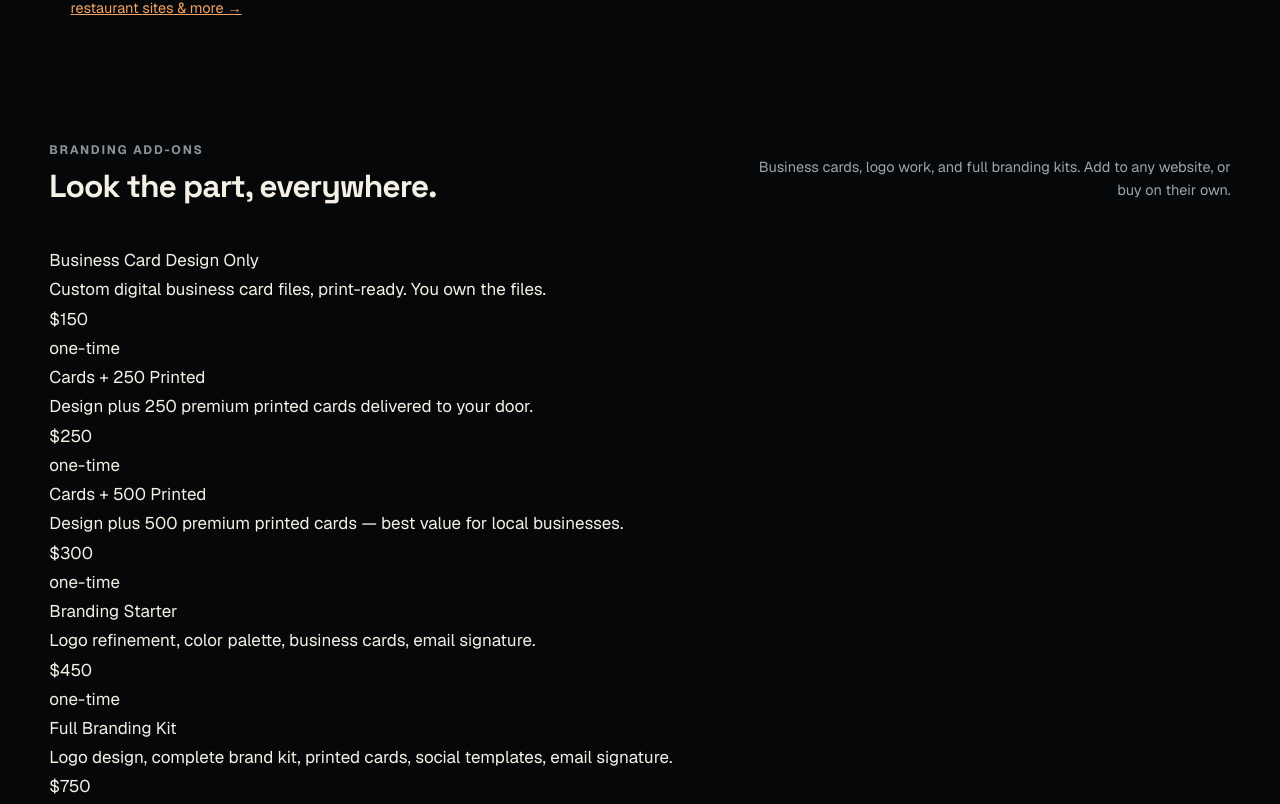
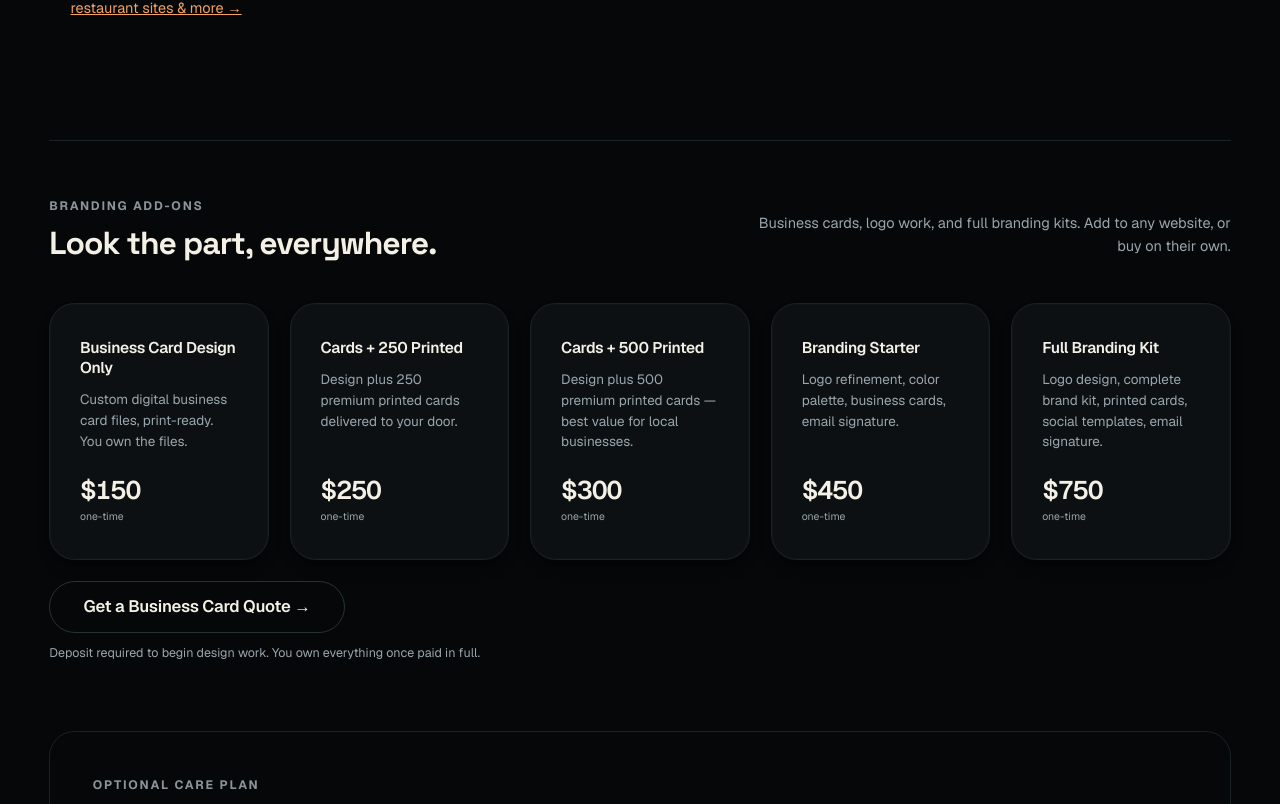
Before and after one commit to muhgits77/bluegrass-digital-forge-g, a Next.js app: page /services in a window 1280 px wide. Shown: the part 2536-3340 px from the top of the page. Built offline with nearby package versions, Linux system fonts and the light colour scheme.

Commit message:
Fix Business Card / Branding Add-ons section on /services page

```diff
--- a/app/globals.css
+++ b/app/globals.css
@@ -105,6 +105,91 @@ h1, h2, h3, .section-title {
 .pricing-card.popular {
   border-color: var(--warm);
   box-shadow: 0 0 0 1px var(--warm), 0 30px 70px -20px rgb(0 0 0 / 0.5);
+}
+
+/* Branding Add-ons — restored to original clean, well-formatted grid + card styling (5-col on large, equal height, hover lift, consistent with pricing/demo cards and dark theme) */
+.branding-addons {
+  margin-top: 3.5rem;
+  padding-top: 2.75rem;
+  border-top: 1px solid var(--border);
+}
+@media (min-width: 768px) {
+  .branding-addons { margin-top: 4rem; padding-top: 3.25rem; }
+}
+.branding-addons-grid {
+  display: grid;
+  grid-template-columns: 1fr;
+  gap: 1rem;
+  align-items: stretch;
+}
+@media (min-width: 640px) {
+  .branding-addons-grid {
+    grid-template-columns: repeat(2, minmax(0, 1fr));
+    gap: 1.125rem;
+  }
+}
+@media (min-width: 1024px) {
+  .branding-addons-grid {
+    grid-template-columns: repeat(5, minmax(0, 1fr));
+    gap: 1.25rem;
+  }
+}
+.branding-card {
+  display: flex;
+  flex-direction: column;
+  height: 100%;
+  min-height: 100%;
+  padding: 1.65rem 1.5rem;
+  border-radius: 1.5rem;
+  border: 1px solid var(--border);
+  background: var(--bg-card);
+  box-shadow: 0 10px 15px -3px rgb(0 0 0 / 0.25), 0 4px 6px -4px rgb(0 0 0 / 0.3), 0 0 0 1px rgba(255,255,255,0.015) inset;
+  transition: transform 0.28s cubic-bezier(0.4, 0, 0.2, 1),
+              box-shadow 0.32s cubic-bezier(0.4, 0, 0.2, 1),
+              border-color 0.2s ease;
+}
+@media (min-width: 768px) {
+  .branding-card { padding: 1.85rem 1.65rem; }
+}
+@media (min-width: 1024px) {
+  .branding-card { padding: 2rem 1.75rem; }
+}
+.branding-card:hover {
+  transform: translateY(-6px);
+  border-color: var(--border-strong);
+  box-shadow: 0 24px 42px -14px rgb(0 0 0 / 0.5), 0 12px 18px -8px rgb(0 0 0 / 0.35), 0 0 0 1px rgba(255,255,255,0.03) inset;
+}
+.branding-card__title {
+  font-weight: 600;
+  letter-spacing: -0.02em;
+  font-size: 15.5px;
+  line-height: 1.3;
+}
+.branding-card__desc {
+  margin-top: 0.65rem;
+  font-size: 13.5px;
+  line-height: 1.55;
+  color: var(--text-muted);
+}
+.branding-card__price {
+  margin-top: auto;
+  padding-top: 1.5rem;
+}
+.branding-card__amount {
+  font-weight: 600;
+  font-size: 1.5rem;
+  font-variant-numeric: tabular-nums;
+  letter-spacing: -0.04em;
+  line-height: 1;
+}
+.branding-card__period {
+  margin-top: 0.2rem;
+  font-size: 10.5px;
+  color: var(--text-muted);
+}
+@media (max-width: 639px) {
+  .branding-card { padding: 1.75rem 1.55rem; }
+  .branding-card__desc { font-size: 14px; line-height: 1.58; }
 }
 
 /* Nav polish */
--- a/app/services/page.tsx
+++ b/app/services/page.tsx
@@ -132,7 +132,7 @@ export default function Services() {
       <ServiceAreas />
 
       {/* Branding Add-ons */}
-      <div className="branding-addons mt-16 border-t-0 pt-0">
+      <div className="branding-addons">
         <div className="flex flex-col lg:flex-row lg:items-end lg:justify-between gap-y-3 gap-x-8 mb-8 md:mb-10">
           <div className="max-w-xl">
             <div className="label tracking-[1.5px]">BRANDING ADD-ONS</div>
```
